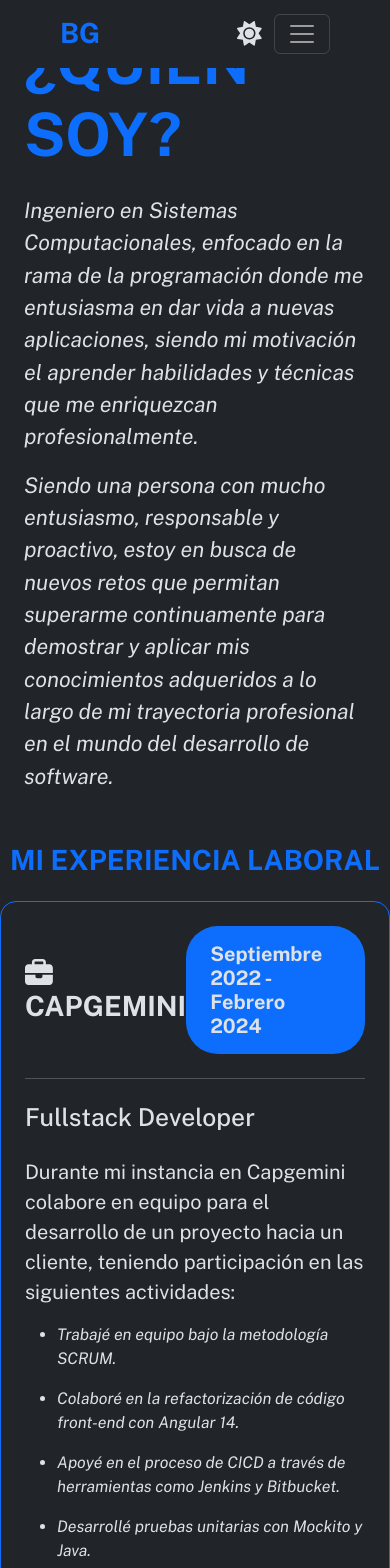
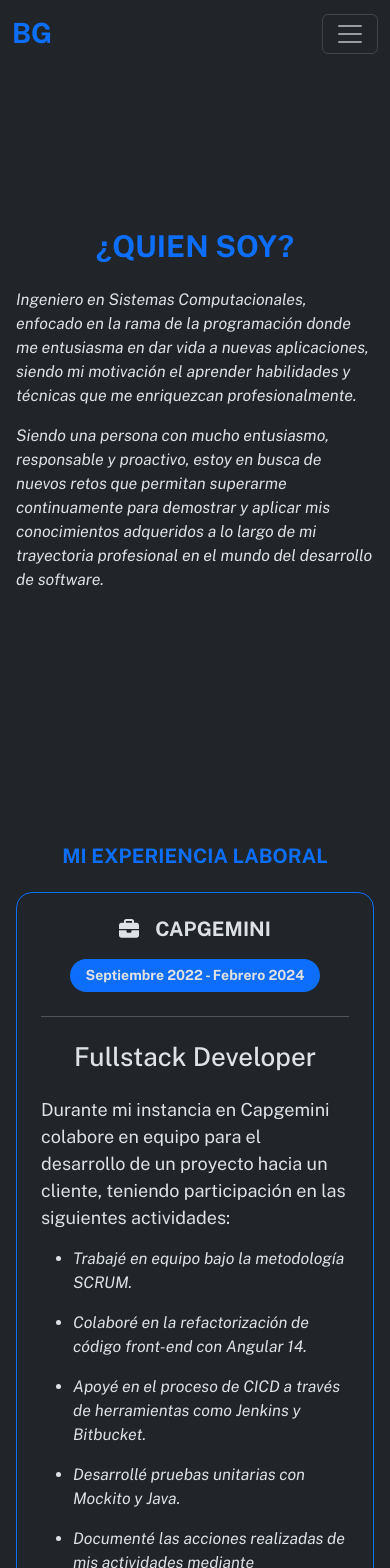
Before and after one commit to BryanGarcia25/Portafolio_Personal_Web, an Angular app: page /about in a window 390 px wide. Shown: the top 1568 px of the page. Built offline with nearby package versions, Linux system fonts and the light colour scheme.

Commit message:
making the website responsive

```diff
--- a/src/app/components/about/about.component.css
+++ b/src/app/components/about/about.component.css
@@ -1,11 +1,74 @@
 .container > h1 {
     font-size: 60px;
+}
+
+.container > .my-4 > p {
+    font-size: 24px;
 }
 
 .d-flex > .icon {
     font-size: 100px;
 }
 
-.col-xl-4 > fa-icon {
-    font-size: 80px;
+.container > h2 {
+    font-size: 38px;
 }
+
+.container > p {
+    font-size: 21px;
+}
+
+.col-lg-4 > fa-icon {
+    font-size: 60px;
+}
+
+@media screen and (max-width: 767px) {
+
+    .container > h1 {
+        font-size: 30px;
+        text-align: center;
+    }
+
+    .container > h2 {
+        font-size: 26px;
+    }
+
+    .container > .my-4 > p {
+        font-size: 16px;
+    }
+
+    .d-flex > h1.text-primary {
+        font-size: 22px;
+    }
+
+    .d-flex > h1.text-uppercase {
+        font-size: 20px;
+    }
+
+    .d-flex > h5.bg-primary {
+        font-size: 14px;
+        margin-top: 10px;
+    }
+
+    .container > p {
+        font-size: 18px;
+    }
+
+    .min-vh-100.flex-column {
+        margin-top: 100px;
+    }
+
+    .min-vh-100 > h1.text-primary {
+        font-size: 22px;
+    }
+
+}
+
+
+@media (min-width: 768px) and (max-width: 1023px) {
+
+    .container > h1 {
+        font-size: 50px;
+    }
+
+}
--- a/src/app/components/about/about.component.html
+++ b/src/app/components/about/about.component.html
@@ -1,24 +1,24 @@
 <section class="min-vh-100 d-flex align-items-center justify-content-center">
-    <div class="container p-4">
+    <div class="container p-lg-4 p-md-3 p-3">
         <h1 class="text-primary text-uppercase fw-bold">¿Quien soy?</h1>
         <div class="my-4">
-            <p class="fst-italic fs-4">Ingeniero en Sistemas Computacionales, enfocado en la rama de la programación donde me entusiasma en dar vida a nuevas aplicaciones, siendo mi motivación el aprender habilidades y técnicas que me enriquezcan profesionalmente.</p>
-            <p class="fst-italic fs-4">Siendo una persona con mucho entusiasmo, responsable y proactivo, estoy en busca de nuevos retos que permitan superarme continuamente para demostrar y aplicar mis conocimientos adqueridos a lo largo de mi trayectoria profesional en el mundo del desarrollo de software.</p>
+            <p class="fst-italic">Ingeniero en Sistemas Computacionales, enfocado en la rama de la programación donde me entusiasma en dar vida a nuevas aplicaciones, siendo mi motivación el aprender habilidades y técnicas que me enriquezcan profesionalmente.</p>
+            <p class="fst-italic">Siendo una persona con mucho entusiasmo, responsable y proactivo, estoy en busca de nuevos retos que permitan superarme continuamente para demostrar y aplicar mis conocimientos adqueridos a lo largo de mi trayectoria profesional en el mundo del desarrollo de software.</p>
         </div>
     </div>
 </section>
 
-<section class="min-vh-100 d-flex align-items-center justify-content-center">
+<section class="min-vh-100 d-flex align-items-center justify-content-center m-md-0 m-lg-0 mx-3">
     <div class="d-flex flex-column justify-content-center align-items-center">
         <h1 class="text-primary text-uppercase fw-bold mb-4">Mi experiencia laboral</h1>
         <div class="container p-4 border border-primary rounded-4 mb-4">
-            <div class="d-flex justify-content-between align-items-center">
+            <div class="d-flex flex-lg-row flex-md-row flex-column justify-content-between align-items-center">
                 <h1 class="text-uppercase fw-bold"> <fa-icon [icon]="iconJob" class="me-3"></fa-icon>Capgemini</h1>
-                <h5 class="bg-primary px-4 py-3 rounded-5 fw-bold">Septiembre 2022 - Febrero 2024</h5>
+                <h5 class="bg-primary px-lg-4 py-lg-3 px-md-3 py-md-2 px-3 py-2 rounded-5 fw-bold">Septiembre 2022 - Febrero 2024</h5>
             </div>
             <hr>
-            <h2 class="my-4">Fullstack Developer</h2>
-            <p class="fs-5">Durante mi instancia en Capgemini colabore en equipo para el desarrollo de un proyecto hacia un cliente, teniendo participación en las siguientes actividades:</p>
+            <h2 class="my-4 text-center">Fullstack Developer</h2>
+            <p>Durante mi instancia en Capgemini colabore en equipo para el desarrollo de un proyecto hacia un cliente, teniendo participación en las siguientes actividades:</p>
             <ul class="fst-italic">
                 <li>
                     <p>Trabajé en equipo bajo la metodología SCRUM.</p>
@@ -44,30 +44,30 @@
 </section>
 
 <section class="min-vh-100 d-flex flex-column align-items-center justify-content-center">
-    <h1 class="text-primary text-uppercase fw-bold fs-1 mb-3">Mis hobbies favoritos</h1>
+    <h1 class="text-primary text-uppercase fw-bold mb-3">Mis hobbies favoritos</h1>
     <div class="container text-center">
-        <div class="row w-100 justify-content-center">
-            <div class="col-xl-4 shadow p-3 mb-5">
+        <div class="row justify-content-center m-lg-0 m-md-0 mx-2">
+            <div class="col-lg-4 col-6 shadow p-2 mb-5">
                 <fa-icon [icon]="iconVideogame"></fa-icon>
                 <p class="fs-4 text-uppercase fw-bold">Videojuegos</p>
             </div>
-            <div class="col-xl-4 shadow p-3 mb-5">
+            <div class="col-lg-4 col-6 shadow p-2 mb-5">
                 <fa-icon [icon]="iconDraw"></fa-icon>
                 <p class="fs-4 text-uppercase fw-bold">Dibujar</p>
             </div>
-            <div class="col-xl-4 shadow p-3 mb-5">
+            <div class="col-lg-4 col-6 shadow p-2 mb-5">
                 <fa-icon [icon]="iconMusic"></fa-icon>
                 <p class="fs-4 text-uppercase fw-bold">Música</p>
             </div>
-            <div class="col-xl-4 shadow p-3 mb-5">
+            <div class="col-lg-4 col-6 shadow p-2 mb-5">
                 <fa-icon [icon]="iconMovies"></fa-icon>
                 <p class="fs-4 text-uppercase fw-bold">Películas</p>
             </div>
-            <div class="col-xl-4 shadow p-3 mb-5">
+            <div class="col-lg-4 col-6 shadow p-2 mb-5">
                 <fa-icon [icon]="iconExercise"></fa-icon>
                 <p class="fs-4 text-uppercase fw-bold">Ejercicio</p>
             </div>
-            <div class="col-xl-4 shadow p-3 mb-5">
+            <div class="col-lg-4 col-6 shadow p-2 mb-5">
                 <fa-icon [icon]="iconWalk"></fa-icon>
                 <p class="fs-4 text-uppercase fw-bold">Caminar</p>
             </div>
--- a/src/app/components/contact/contact.component.css
+++ b/src/app/components/contact/contact.component.css
@@ -1,5 +1,6 @@
 .container {
     margin-top: 85px;
+    width: 50%;
 }
 
 .container > p {
@@ -19,12 +20,28 @@
     -o-transition: .55s;
 }
 
-@media (min-width: 0px) and (max-width: 400px) {
+@media screen and (max-width: 767px) {
+    .container {
+        margin-top: 35px;
+        width: 100%;
+    }
+
+    .container > .text-uppercase {
+        font-size: 35px;
+    }
+
     .container > p {
         font-size: 14px;
     }
 
-    .container > .text-uppercase {
-        font-size: 30px;
+    .w-100 > input, .m-1 > input, .m-1 > label, .m-1 > textarea {
+        font-size: 12px;
     }
 }
+
+@media (min-width: 768px) and (max-width: 1023px) {
+    .container {
+        margin-top: 85px;
+        width: 75%;
+    }
+}
--- a/src/app/components/contact/contact.component.html
+++ b/src/app/components/contact/contact.component.html
@@ -1,5 +1,5 @@
-<section class="vh-100 d-flex flex-column justify-content-center align-items-center">
-    <div class="container text-center border border-primary rounded-4 p-4 w-50">
+<section class="vh-100 d-flex flex-column justify-content-center align-items-center m-lg-0 m-md-0 mx-3">
+    <div class="container text-center border border-primary rounded-4 p-4">
         @if (sendEmailSuccess == true) {
             <div class="bg-success text-center p-2 mb-3">
                 <h5>¡Tu mensaje ha sido enviado correctamente!</h5>
@@ -31,7 +31,7 @@
                 <textarea name="description" id="description" class="form-control" cols="10" rows="2" formControlName="message"></textarea>
             </div>
             <div class="mt-4 text-center">
-                <button class="btn btn-primary px-5 text-uppercase" type="submit">enviar</button>
+                <button class="btn btn-primary px-lg-5 px-md-5 px-3 text-uppercase" type="submit">enviar</button>
             </div>
         </form>
     </div>
--- a/src/app/components/home/home.component.css
+++ b/src/app/components/home/home.component.css
@@ -1,12 +1,35 @@
 .container {
-    margin-top: 225px;
-}
-
-.name {
-    font-size: 80px;
+    margin-top: 30.8vh;
 }
 
 section > .container > h1 {
+    font-size: 80px;
     font-weight: 900;
     font-style: normal;
 }
+
+@media screen and (max-width: 767px) {
+
+    section > .container > h1 {
+        font-size: 40px;
+    }
+
+    section > .container > h3 {
+        font-size: 20px;
+    }
+}
+
+@media (min-width: 768px) and (max-width: 1023px) {
+
+    section > .container > h1 {
+        font-size: 65px;
+    }
+
+    section > .container > h3 {
+        font-size: 30px;
+    }
+}
+
+@media screen and (min-width: 1024px) {
+
+}
--- a/src/app/components/home/home.component.html
+++ b/src/app/components/home/home.component.html
@@ -1,9 +1,9 @@
 <section class="vh-100 d-flex flex-column justify-content-between">
   <div class="container text-center">
-    <h1 class="text-uppercase name">Hola, soy <span class="text-primary">Bryan Garcia</span></h1>
+    <h1 class="text-uppercase">Hola, soy <span class="text-primary">Bryan Garcia</span></h1>
     <hr>
     <h3 class="fw-bold text-uppercase fst-italic mb-4">FullStack Developer</h3>
-    <a href="https://drive.google.com/file/d/1HthMPSnNX3ImAPhnSJkNtMbJDfqOuANm/view?usp=sharing" target="_blank" class="btn btn-primary fw-bold text-uppercase px-5 my-2">Curriculum Vitae</a>
+    <a href="https://drive.google.com/file/d/1HthMPSnNX3ImAPhnSJkNtMbJDfqOuANm/view?usp=sharing" target="_blank" class="btn btn-primary fw-bold text-uppercase px-lg-5 px-md-4 px-3 mt-2">Curriculum Vitae</a>
   </div>
   <div class="text-center">
     <p class="fs-6 fst-italic">Empieza el día diciendo "Hola Mundo"</p>
--- a/src/app/components/skills/skills.component.css
+++ b/src/app/components/skills/skills.component.css
@@ -1,21 +1,19 @@
-.px-4 {
-    transition: .35s;
-    -webkit-transition: .35s;
-    -moz-transition: .35s;
-    -ms-transition: .35s;
-    -o-transition: .35s;
-}
-
-.px-4:hover {
-    color: green;
-    background: #0088ff;
-    transition: .35s;
-    -webkit-transition: .35s;
-    -moz-transition: .35s;
-    -ms-transition: .35s;
-    -o-transition: .35s;
-}
-
 .vh-100 {
     padding: 100px 0;
 }
+
+.col-lg-2 > h1 {
+    font-size: 26px;
+}
+
+@media screen and (max-width: 767px) {
+
+    img.mw-100 {
+        height: 80px;
+    }
+
+    .col-lg-2 > h1 {
+        font-size: 16px;
+    }
+
+}
--- a/src/app/components/skills/skills.component.html
+++ b/src/app/components/skills/skills.component.html
@@ -1,40 +1,39 @@
 <section class="vh-100 text-center">
     <h1 class="my-4">Tecnologias</h1>
-    <div class="container">
-
+    <div class="container-fluid">
         <div class="row justify-content-center">
             @for (item of tecnologiesList; track $index) {
                 @switch (item.category) {
                     @case ("Frontend") {
-                        <div class="col-xl-2 col-md-3 col-5 rounded-4 m-3 shadow p-3 mb-5">
+                        <div class="col-lg-2 col-md-3 col-4 rounded-4 m-lg-3 m-md-3 mx-1 my-3 shadow">
                             <div class="p-3">
                                 <img [src]="item.image" alt="ImageTecnology" class="mw-100 object-fit-cover" height="130px">
                             </div>
-                            <h1 class="my-4 fs-4 p-2">{{ item.name }}</h1>
+                            <h1 class="my-4 p-2">{{ item.name }}</h1>
                         </div>
                     }
                     @case ("Backend") {
-                        <div class="col-xl-2 col-md-3 col-5 rounded-4 m-3 shadow p-3 mb-5">
+                        <div class="col-lg-2 col-md-3 col-4 rounded-4 m-lg-3 m-md-3 mx-1 my-3 shadow">
                             <div class="p-3">
                                 <img [src]="item.image" alt="ImageTecnology" class="mw-100 object-fit-cover" height="130px">
                             </div>
-                            <h1 class="my-4 fs-4 p-2">{{ item.name }}</h1>
+                            <h1 class="my-4 p-2">{{ item.name }}</h1>
                         </div>
                     }
                     @case ("Databases") {
-                        <div class="col-xl-2 col-md-3 col-5 rounded-4 m-3 shadow p-3 mb-5">
+                        <div class="col-lg-2 col-md-3 col-4 rounded-4 m-lg-3 m-md-3 mx-1 my-3 shadow">
                             <div class="p-3">
                                 <img [src]="item.image" alt="ImageTecnology" class="mw-100 object-fit-cover" height="130px">
                             </div>
-                            <h1 class="my-4 fs-4 p-2">{{ item.name }}</h1>
+                            <h1 class="my-4 p-2">{{ item.name }}</h1>
                         </div>
                     }
                     @case ("Tools") {
-                        <div class="col-xl-2 col-md-3 col-5 rounded-4 m-3 shadow p-1 mb-5">
+                        <div class="col-lg-2 col-md-3 col-4 rounded-4 m-lg-3 m-md-3 mx-1 my-3 shadow">
                             <div class="p-3">
                                 <img [src]="item.image" alt="ImageTecnology" class="mw-100 object-fit-cover" height="130px">
                             </div>
-                            <h1 class="my-4 fs-4 p-2">{{ item.name }}</h1>
+                            <h1 class="my-4 p-2">{{ item.name }}</h1>
                         </div>
                     }
                 }
--- a/src/app/shared/navbar/navbar.component.html
+++ b/src/app/shared/navbar/navbar.component.html
@@ -1,20 +1,26 @@
-<header class="position-fixed top-0 start-0 w-100 z-1">
-    <nav class="navbar navbar-expand-lg bg-dark px-5 py-2">
-        <div class="container-fluid">
-            <a class="navbar-brand me-auto text-primary text-uppercase fw-bold fs-1" href="#">BG</a>
-            <div class="collapse navbar-collapse justify-content-center" id="navbarNavAltMarkup">
-                <div class="navbar-nav">
+<nav class="navbar navbar-expand-lg bg-dark fixed-top">
+    <div class="container">
+        <a class="navbar-brand text-primary fw-bold fs-1" href="#">BG</a>
+        <button class="navbar-toggler" type="button" data-bs-toggle="offcanvas" data-bs-target="#offcanvasNavbar" aria-controls="offcanvasNavbar" aria-label="Toggle navigation">
+            <span class="navbar-toggler-icon"></span>
+        </button>
+        <div class="offcanvas offcanvas-end" tabindex="-1" id="offcanvasNavbar" aria-labelledby="offcanvasNavbarLabel">
+            <div class="offcanvas-header px-4">
+                <h5 class="offcanvas-title fw-bold text-primary" id="offcanvasNavbarLabel">BG</h5>
+                <button type="button" class="btn-close" data-bs-dismiss="offcanvas" aria-label="Close"></button>
+            </div>
+            <div class="offcanvas-body align-items-center">
+                <ul class="navbar-nav justify-content-center w-100">
                     @for (link of menuNavbar; track $index) {
-                        <a [routerLink]="link.path" class="nav-link text-uppercase fw-bold mx-3">{{ link.title }}</a>
+                        <li class="nav-item">
+                            <a [routerLink]="link.path" class="nav-link text-uppercase fw-bold mx-3">{{ link.title }}</a>
+                        </li>
                     }
+                </ul>
+                <div class="m-3 m-xl-0" (click)="changeBackgroundColor()">
+                    <fa-icon [icon]="icon" class="icon fs-2 my-sm-4"></fa-icon>
                 </div>
             </div>
-            <div class="d-flex justify-content-center" (click)="changeBackgroundColor()">
-                <fa-icon [icon]="icon" class="icon fs-2"></fa-icon>
-            </div>
-            <button class="navbar-toggler" type="button" data-bs-toggle="collapse" data-bs-target="#navbarNavAltMarkup" aria-controls="navbarNavAltMarkup" aria-expanded="false" aria-label="Toggle navigation">
-                <span class="navbar-toggler-icon"></span>
-            </button>
         </div>
-    </nav>
-</header>
+    </div>
+</nav>
```
